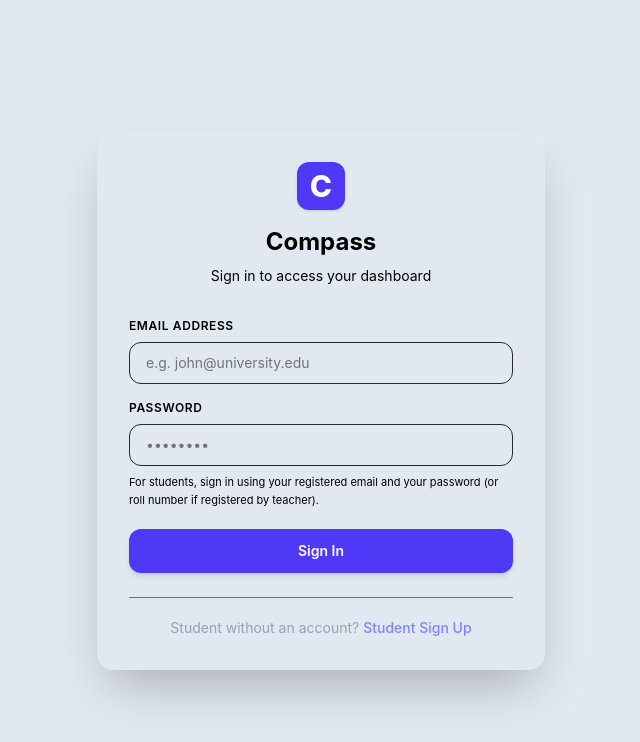
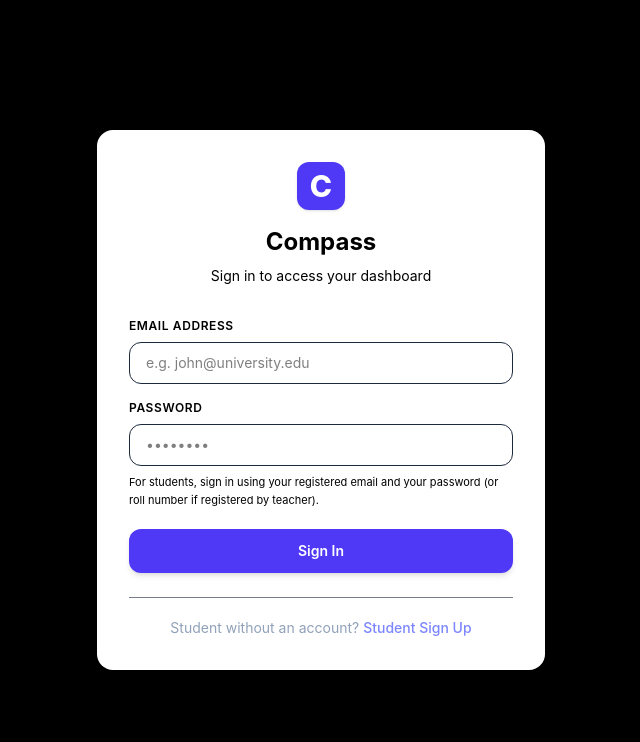
Before and after one commit to PriyanshuBanoudha/Compass, a React app: page / in a window 1280 px wide. Shown: the top 742 px of the page, without its empty margins (319-959 px from the left). Built offline with nearby package versions, Linux system fonts and the light colour scheme; the HTML template or start-up script is replaced by a standard one.

Commit message:
update page

```diff
--- a/src/pages/Login.jsx
+++ b/src/pages/Login.jsx
@@ -51,9 +51,9 @@ export default function Login({ onLogin, showToast, apiBase }) {
   };
 
   return (
-    <div className="min-h-screen flex items-center justify-center p-6 bg-slate-200">
-      <div className={`w-full ${isRegisteringStudent ? 'max-w-2xl' : 'max-w-md'}   rounded-2xl p-8 shadow-2xl transition-all duration-350 ease-in-out`}>
-        <div className="text-center mb-8">
+    <div className="min-h-screen flex items-center justify-center p-6 bg-black">
+      <div className={`w-full ${isRegisteringStudent ? 'max-w-2xl' : 'max-w-md'}   rounded-2xl p-8 shadow-2xl bg-white transition-all duration-350 ease-in-out`}>
+        <div className="text-center bg-white mb-8">
           <div className="inline-flex items-center justify-center w-12 h-12 rounded-xl bg-indigo-600 text-white font-extrabold text-3xl shadow-sm mb-4 p-2">
             C
           </div>
```
